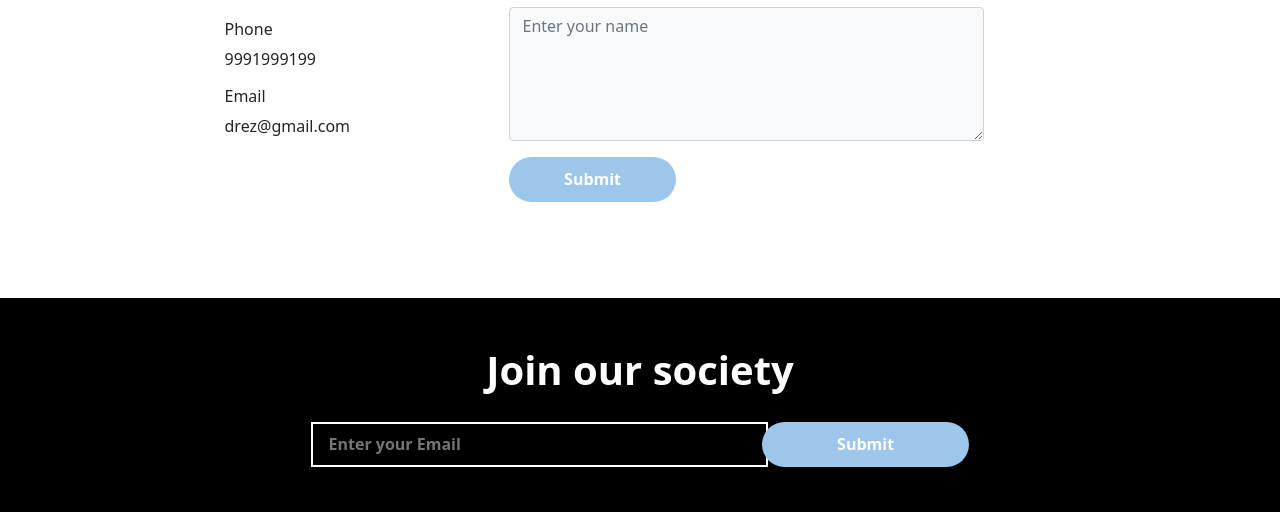
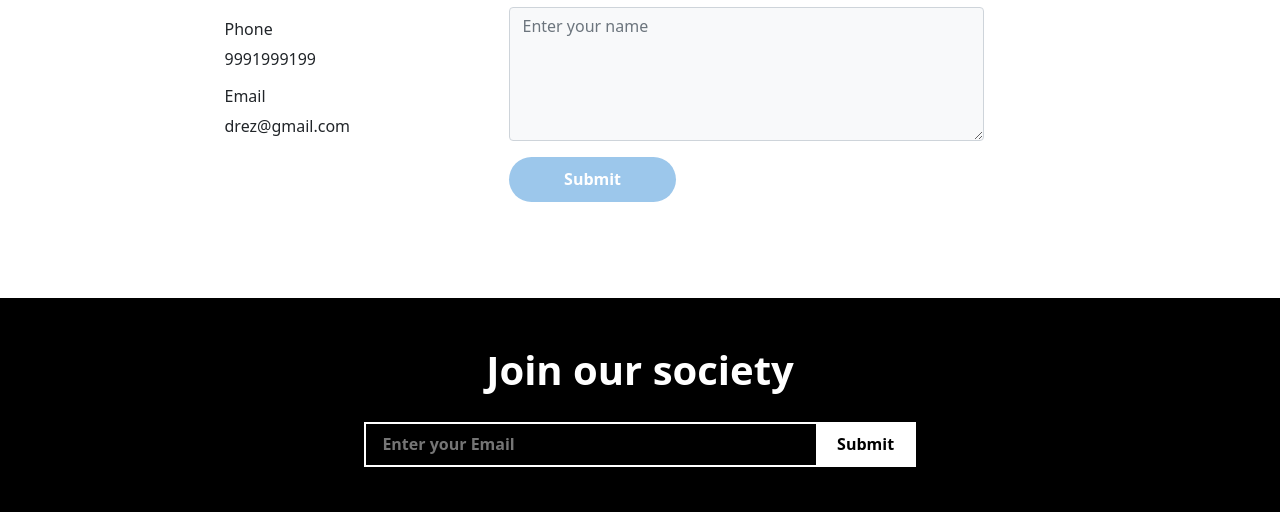
Before and after one commit to NoeCD/PWA_Drezer, a plain HTML site: page index.html in a window 1280 px wide. Shown: the part 2186-2698 px from the top of the page. Drawn offline with nearby package versions, Linux system fonts and the light colour scheme; files whose address does not match are found by name.

Commit message:
Se actualiza el banner

```diff
--- a/index.html
+++ b/index.html
@@ -72,7 +72,7 @@
     </section>
     <div class="row">
       <div class="col-lg-6 text-center m-auto">
-        <button  class="btn2" id="butInstall" aria-label="Install" hidden>Instalar App Drex...</button>
+        <button  class="btn3" id="butInstall" aria-label="Install" hidden>Instalar App Drex...</button>
       </div>
     </div>
 
--- a/style.css
+++ b/style.css
@@ -94,6 +94,7 @@ h1{
     width: 100px;
     background: white;
     margin-left: -10px;
+    margin-top: -10px;
     border: 2px solid white;
     font-weight: bold;
 }
@@ -115,7 +116,7 @@ h1{
     cursor: pointer;
     padding-right: 5px;
 }
-.btn2{
+.btn3{
     height: 45px;
     width: 25%;
     border: none;
```
